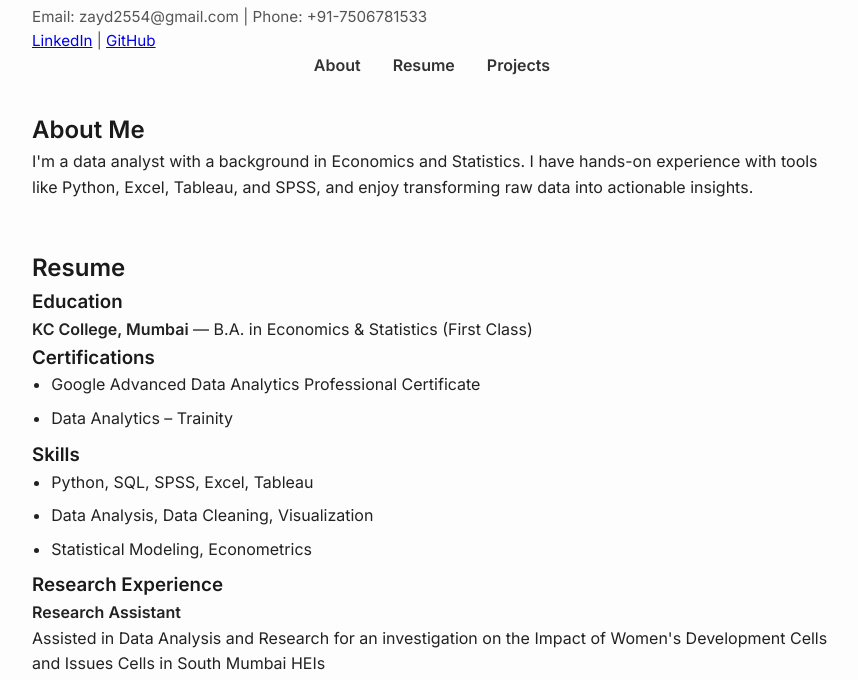
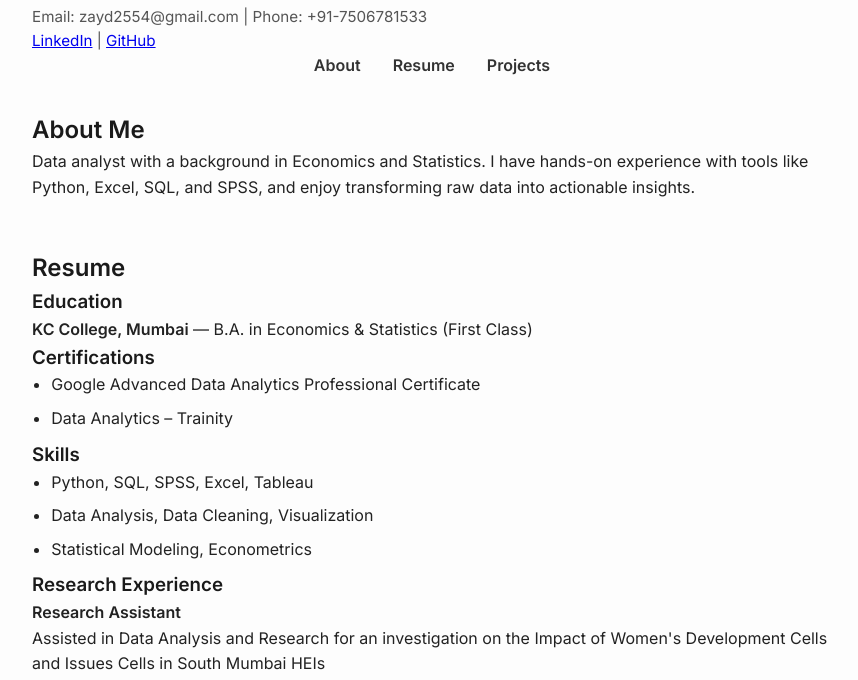
Before and after one commit to WhatUZay/zaydmohammed.github.io, a plain HTML site: page index.html in a window 1280 px wide. Shown: the part 112-792 px from the top of the page, without its empty margins (208-1066 px from the left). Drawn offline with Linux system fonts and the light colour scheme.

Commit message:
Update index.html

```diff
--- a/index.html
+++ b/index.html
@@ -58,7 +58,7 @@
     <p>Data Analyst | Economics & Statistics Graduate</p>
     <div class="contact-info">
       <p>Email: zayd2554@gmail.com | Phone: +91-7506781533</p>
-      <p><a href="#">LinkedIn</a> | <a href="#">GitHub</a></p>
+      <p><a href="https://www.linkedin.com/in/zayd-mohammed-3838a1226/">LinkedIn</a> | <a href="https://github.com/WhatUZay">GitHub</a></p>
     </div>
   </header>
 
@@ -72,7 +72,7 @@
     <section id="about">
       <h2>About Me</h2>
       <p>
-        I'm a data analyst with a background in Economics and Statistics. I have hands-on experience with tools like Python, Excel, Tableau, and SPSS, and enjoy transforming raw data into actionable insights.
+        Data analyst with a background in Economics and Statistics. I have hands-on experience with tools like Python, Excel, SQL, and SPSS, and enjoy transforming raw data into actionable insights.
       </p>
     </section>
 
@@ -97,7 +97,7 @@
 
       <h3>Research Experience</h3>
       <p><strong>Research Assistant</strong><br>
-        Assisted in Data Analysis and Research for an investigation on the Impact of Women's Development Cells and Issues Cells in South Mumbai HEIs</p>
+      <p> Assisted in Data Analysis and Research for an investigation on the Impact of Women's Development Cells and Issues Cells in South Mumbai HEIs<br><br>
 
       <p><strong>Awards – International Economics Convention</strong><br>
         Authored a paper analyzing the Digitalizition of the Canadian Economy. Won the best presentation and most innovative solution award</p>
```
